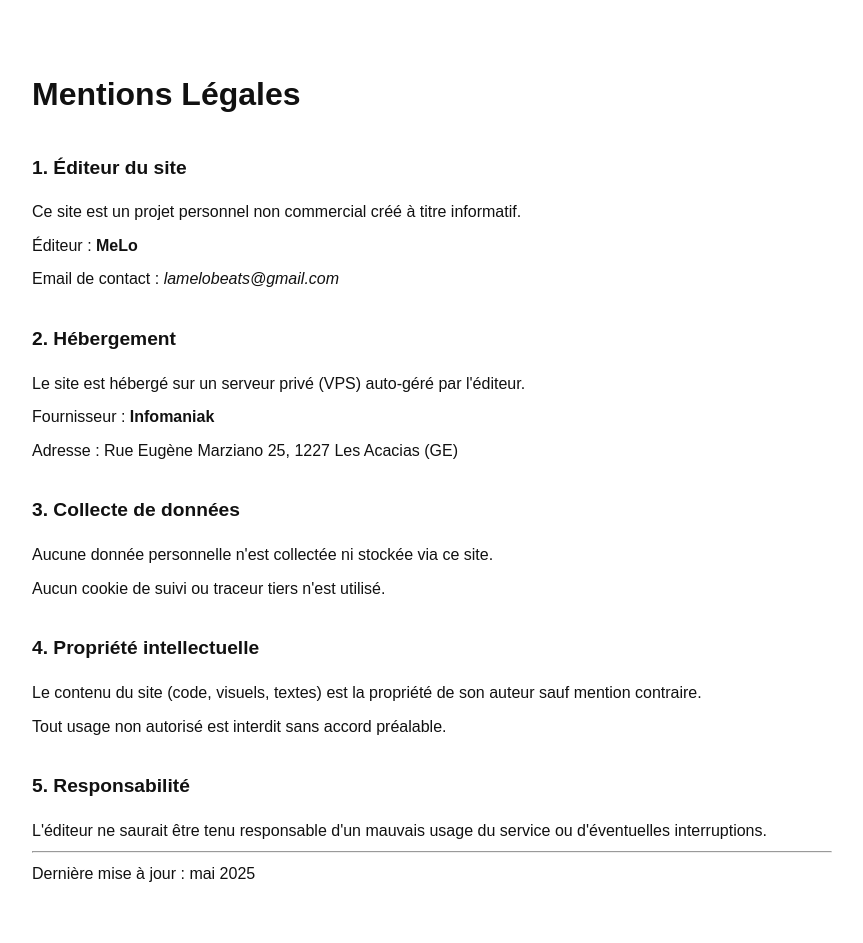
After one commit to MeLoBeats/ytmp3, a Flask app: page /mentions-legales in a window 1280 px wide. The commit adds this page. Shown: the whole page, without its empty margins (208-1071 px from the left). Run offline with Flask 3, Linux system fonts and the light colour scheme.

Commit message:
feat: add cgu + mentions légales

```diff
--- a/compose.yml
+++ b/compose.yml
@@ -1,5 +1,3 @@
-version: "3.9"
-
 services:
   melo-converter:
     build: .
--- a/main.py
+++ b/main.py
@@ -34,6 +34,17 @@ def is_valid_youtube_url(url: str) -> bool:
         r'(watch\?v=|embed/|v/|.+\?v=)?([\w-]{11})([&?].*)?$'
     )
     return bool(pattern.match(url.strip()))
+
+from flask import send_from_directory
+
+@app.get('/cgu')
+def cgu():
+    return send_from_directory('static', 'cgu.html')
+
+@app.get('/mentions-legales')
+def mentions_legales():
+    return send_from_directory('static', 'ml.html')
+
 
 @app.route('/', methods=['GET'])
 def index():
--- /dev/null
+++ b/static/ml.html
@@ -0,0 +1,62 @@
+<!DOCTYPE html>
+<html lang="fr">
+
+<head>
+    <meta charset="UTF-8">
+    <meta name="viewport" content="width=device-width, initial-scale=1.0">
+    <title>Mentions Légales</title>
+    <style>
+        body {
+            font-family: sans-serif;
+            max-width: 800px;
+            margin: 2rem auto;
+            padding: 1rem;
+            line-height: 1.6;
+            color: #111;
+        }
+
+        h1 {
+            font-size: 2rem;
+            margin-bottom: 1rem;
+        }
+
+        h2 {
+            font-size: 1.2rem;
+            margin-top: 2rem;
+        }
+
+        p {
+            margin: 0.5rem 0;
+        }
+    </style>
+</head>
+
+<body>
+    <h1>Mentions Légales</h1>
+
+    <h2>1. Éditeur du site</h2>
+    <p>Ce site est un projet personnel non commercial créé à titre informatif.</p>
+    <p>Éditeur : <strong>MeLo</strong></p>
+    <p>Email de contact : <em>lamelobeats@gmail.com</em></p>
+
+    <h2>2. Hébergement</h2>
+    <p>Le site est hébergé sur un serveur privé (VPS) auto-géré par l'éditeur.</p>
+    <p>Fournisseur : <strong>Infomaniak</strong></p>
+    <p>Adresse : Rue Eugène Marziano 25, 1227 Les Acacias (GE)</p>
+
+    <h2>3. Collecte de données</h2>
+    <p>Aucune donnée personnelle n'est collectée ni stockée via ce site.</p>
+    <p>Aucun cookie de suivi ou traceur tiers n'est utilisé.</p>
+
+    <h2>4. Propriété intellectuelle</h2>
+    <p>Le contenu du site (code, visuels, textes) est la propriété de son auteur sauf mention contraire.</p>
+    <p>Tout usage non autorisé est interdit sans accord préalable.</p>
+
+    <h2>5. Responsabilité</h2>
+    <p>L'éditeur ne saurait être tenu responsable d'un mauvais usage du service ou d'éventuelles interruptions.</p>
+
+    <hr>
+    <p>Dernière mise à jour : mai 2025</p>
+</body>
+
+</html>
--- a/templates/index.html
+++ b/templates/index.html
@@ -63,6 +63,11 @@
             <div class="progress-bar"></div>
         </div>
     </main>
+    <footer class="site-footer">
+        <a href="/cgu" target="_blank">Conditions d'utilisation</a>
+        <span>&middot;</span>
+        <a href="/mentions-legales" target="_blank">Mentions légales</a>
+    </footer>
 
     <script>lucide.createIcons();</script>
 </body>
```
Also changed, not shown: static/cgu.html (added, +67 -0 lines), static/style.css (+24 -0 lines), 1 other file.
